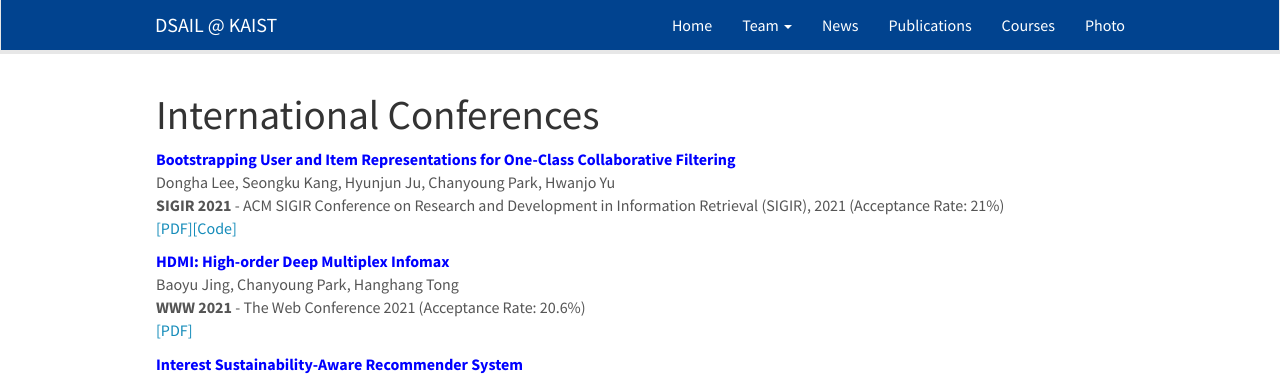
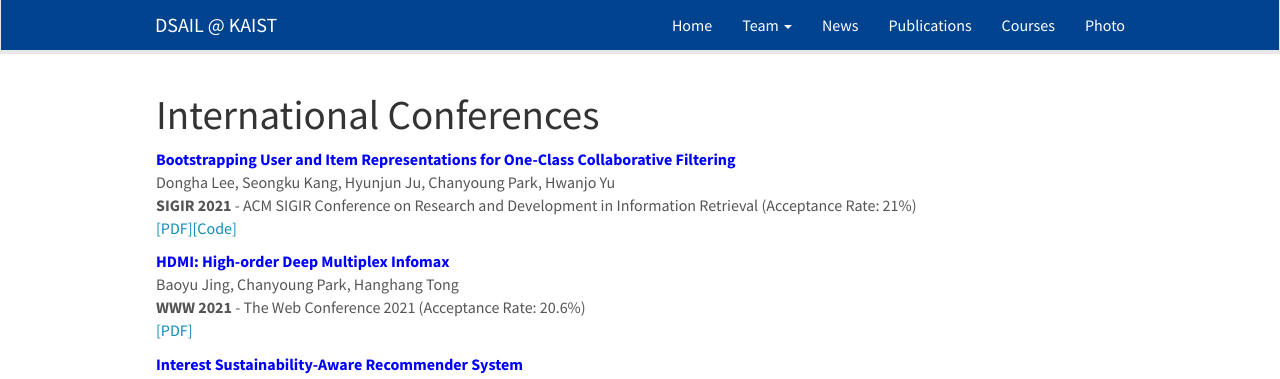
Before and after one commit to kaist-dsail/kaist-dsail.github.io, a Jekyll site: the page built from _pages/publications.md, in a window 1280 px wide and 900 px high. Shown: the top 379 px of the window. Built offline with Jekyll 4.4.1, drawn with Linux system fonts in a browser that asks for light colours; nearby versions of some CDN libraries.

Commit message:
Update publist_conf.yml

```diff
--- a/_data/publist_conf.yml
+++ b/_data/publist_conf.yml
@@ -1,7 +1,7 @@
 - title: Bootstrapping User and Item Representations for One-Class Collaborative Filtering
   authors: Dongha Lee, Seongku Kang, Hyunjun Ju, Chanyoung Park, Hwanjo Yu
   venue: SIGIR 2021
-  venue_full: ACM SIGIR Conference on Research and Development in Information Retrieval (SIGIR), 2021 (Acceptance Rate&#58; 21%)
+  venue_full: ACM SIGIR Conference on Research and Development in Information Retrieval (Acceptance Rate&#58; 21%)
   type: pc
   pdf_url: http://dsail.kaist.ac.kr/publications/
   code_url: https://github.com/donalee/BUIR
```
